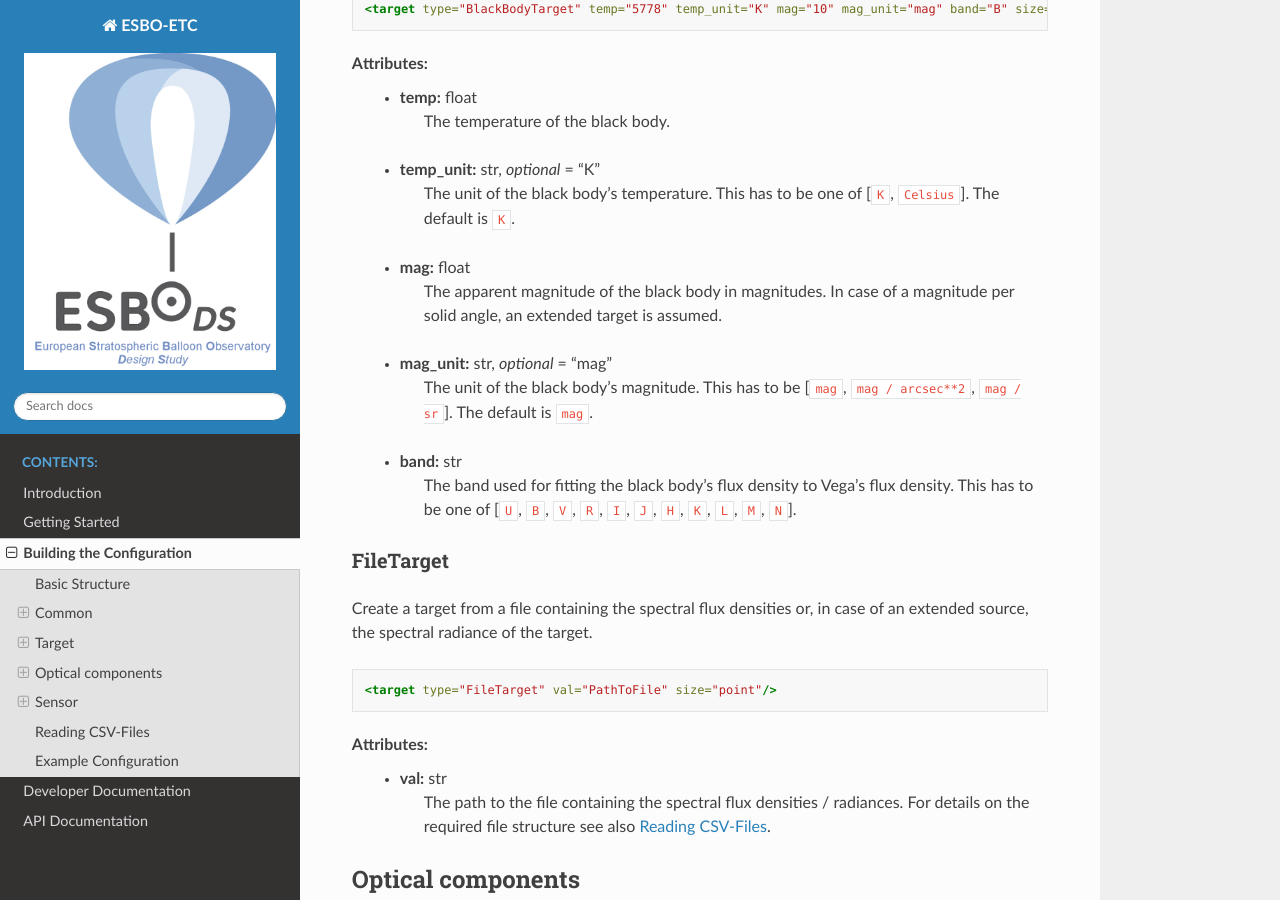
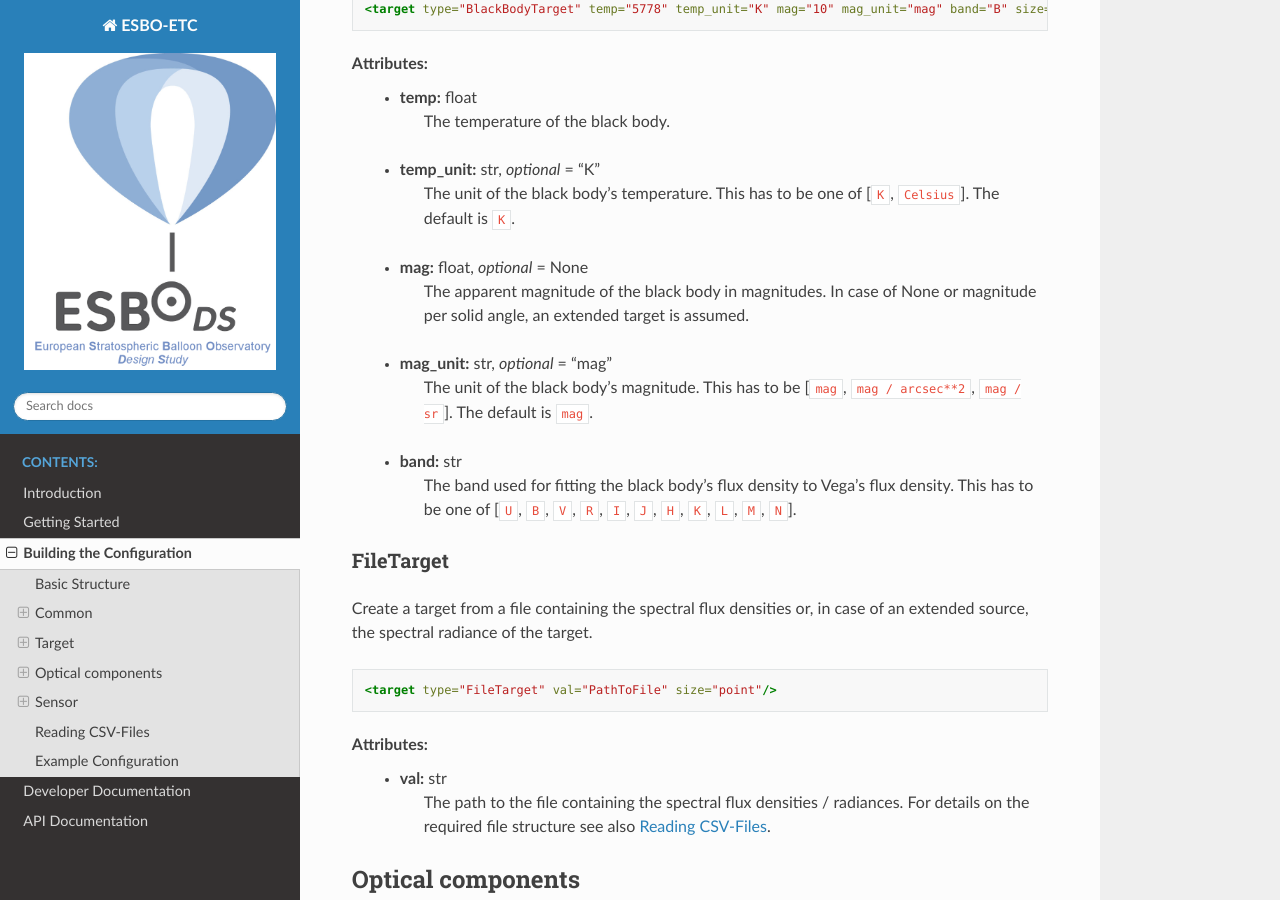
Before and after one commit to LukasK13/ESBO-ETC, a Sphinx documentation site: the page built from docs/source/configuration/configuration.rst, in a window 1280 px wide and 900 px high, scrolled down 6240 px. Built offline with Sphinx 7.4.7 and the Read the Docs theme 2.0.0, drawn with Linux system fonts in a browser that asks for light colours.

Commit message:
mag parameter optional

```diff
--- a/docs/source/configuration/target.rst
+++ b/docs/source/configuration/target.rst
@@ -28,8 +28,8 @@ Attributes:
       |   The temperature of the black body.
     * | **temp_unit:** str, *optional* = "K"
       |   The unit of the black body's temperature. This has to be one of [``K``, ``Celsius``]. The default is ``K``.
-    * | **mag:** float
-      |   The apparent magnitude of the black body in magnitudes. In case of a magnitude per solid angle, an extended target is assumed.
+    * | **mag:** float, *optional* = None
+      |   The apparent magnitude of the black body in magnitudes. In case of None or magnitude per solid angle, an extended target is assumed.
     * | **mag_unit:** str, *optional* = "mag"
       |   The unit of the black body's magnitude. This has to be [``mag``, ``mag / arcsec**2``, ``mag / sr``]. The default is ``mag``.
     * | **band:** str
```
Also changed, not shown: 1 other file.
